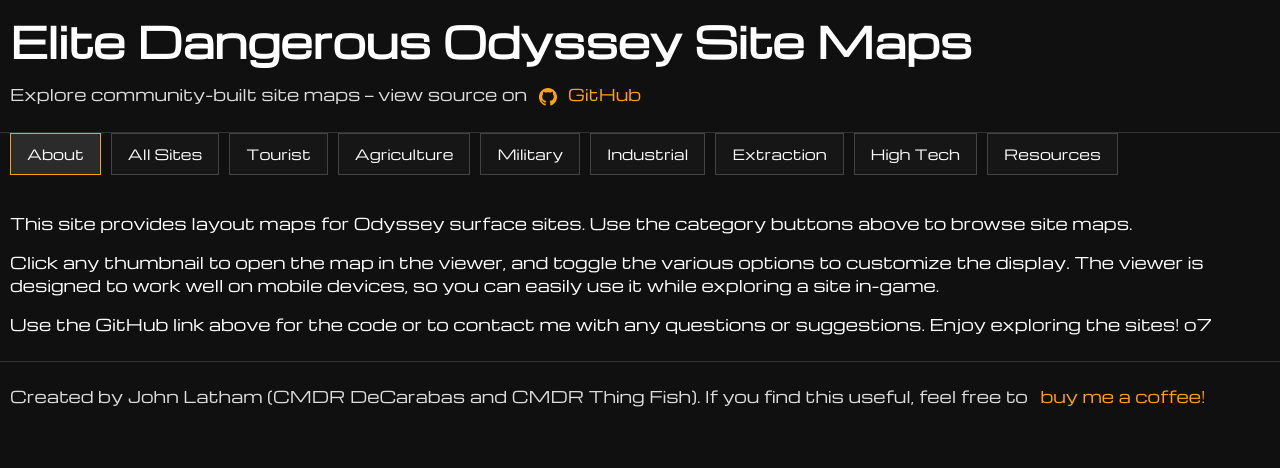
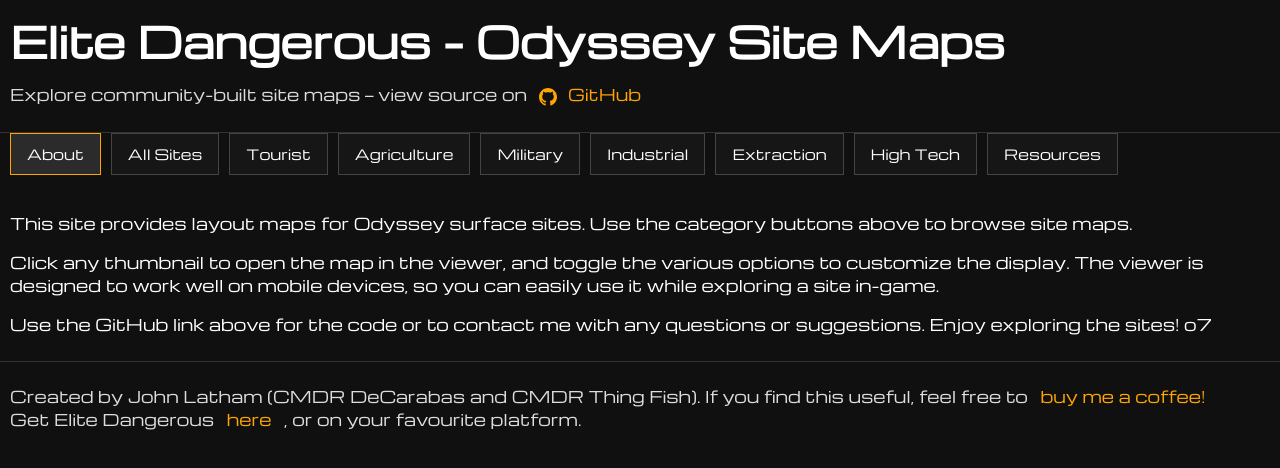
Before and after one commit to Voz-DeCarabas/Odyssey-Site-Maps, a website with bundled scripts: page browser.html in a window 1280 px wide. Built offline with nearby package versions, Linux system fonts and the light colour scheme.

Commit message:
Minor formatting change plus footer update

```diff
--- a/browser.html
+++ b/browser.html
@@ -9,7 +9,7 @@
           content="width=device-width, initial-scale=1.0">
 
     <title>
-        Elite Dangerous Odyssey Site Maps
+        Elite Dangerous - Odyssey Site Maps
     </title>
 
     <link rel="stylesheet"
@@ -21,7 +21,7 @@
 <header>
 
     <h1>
-        Elite Dangerous Odyssey Site Maps
+        Elite Dangerous - Odyssey Site Maps
     </h1>
 
     <p class="intro-links">
@@ -51,7 +51,13 @@
         <a href="https://paypal.me/DeCarabas" target="_blank" rel="noopener noreferrer">
                buy me a coffee!
 
+        </a><br>
+        Get Elite Dangerous
+        <a href= "https://store.frontier.co.uk/en-US/game/elite-dangerous" target="_blank" rel="noopener noreferrer">
+           here
         </a>
+        , or on your favourite platform.
     </p>
+
 </footer>
 </html>
```
